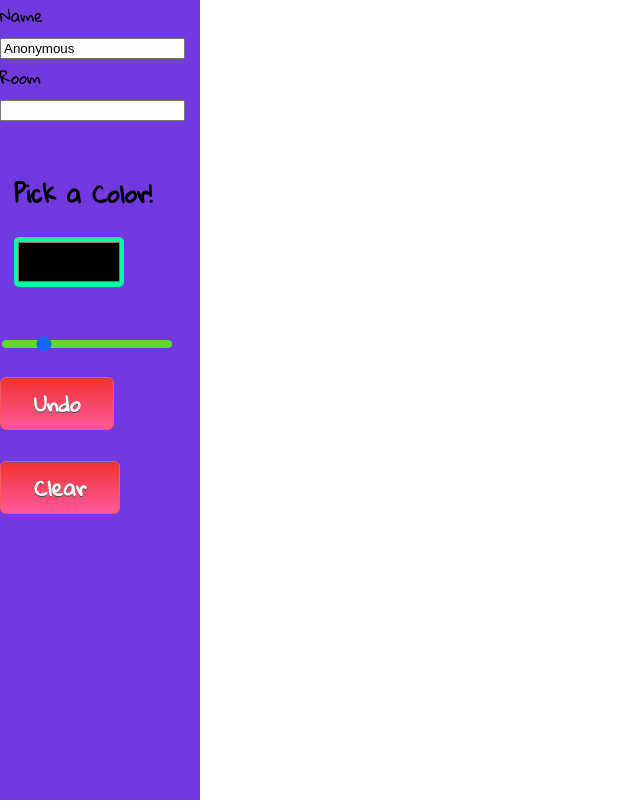
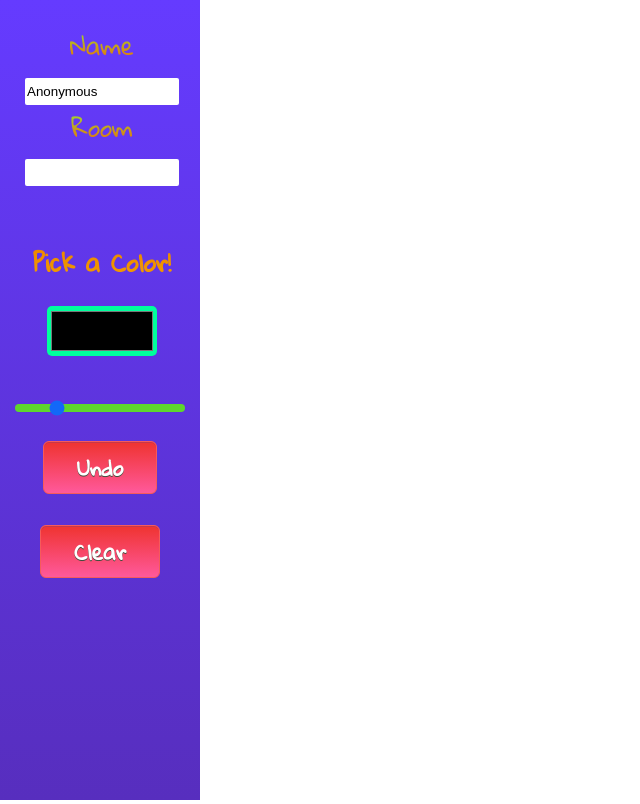
Before and after one commit to jmbaur/colorizer, a React (Create React App) app: page /draw in a window 1280 px wide. Shown: the whole page, without its empty margins (0-640 px from the left). Built offline with nearby package versions, Linux system fonts and the light colour scheme; no server answers.

Commit message:
toolbar css

```diff
--- a/src/components/Toolbar/Toolbar.css
+++ b/src/components/Toolbar/Toolbar.css
@@ -1,14 +1,31 @@
 .toolbar {
-    background-color: rgb(113, 58, 222);
+    /* background-color: rgb(113, 58, 222); */
     width: 200px;
     height: 100%;
 	position: absolute;
 	font-family: 'Gloria Hallelujah', cursive;
+	text-align: center;
+	background: -webkit-linear-gradient(rgb(101, 59, 255), rgb(87, 46, 190));
 
 }
 
 .picker {
-	padding: 25px 10px 25px 14px;
+	padding: 25px 10px 20px 14px;
+	background: -webkit-linear-gradient(rgb(229, 95, 0), rgb(255, 230, 0));
+	-webkit-background-clip: text;
+	-webkit-text-fill-color: transparent;
+}
+
+.info {
+	padding: 25px 10px 5px 14px;
+	font-size: 1.5rem;
+	line-height: 1.7;
+}
+
+label {
+	background: -webkit-linear-gradient(rgb(131, 255, 59), rgb(255, 77, 0));
+	-webkit-background-clip: text;
+	-webkit-text-fill-color: transparent;
 }
 
 input[type="color"] {
@@ -17,6 +34,14 @@ input[type="color"] {
 	height: 50px;
 	background-color: #00ff9d;
 	border: none;
+	outline: none;
+}
+
+.info > input {
+	border: none;
+	border-radius: 2px;
+	height: 25px;
+	width: 150px;
 	outline: none;
 }
 
--- a/src/components/Toolbar/Toolbar.js
+++ b/src/components/Toolbar/Toolbar.js
@@ -31,7 +31,9 @@ function Toolbar() {
 
   return (
     <section className="toolbar">
+      <div className='info'>
       <label>Name</label>
+      <br/>
       <input
         type="text"
         name="name"
@@ -39,7 +41,9 @@ function Toolbar() {
         onChange={handleChange}
         onBlur={submit}
       />
+      <br/>
       <label>Room</label>
+      <br/>
       <input
         type="text"
         name="room"
@@ -47,6 +51,7 @@ function Toolbar() {
         onChange={handleChange}
         onBlur={submit}
       />
+      </div>
       <div className="picker">
         <h2>Pick a Color!</h2>
         <input
```
